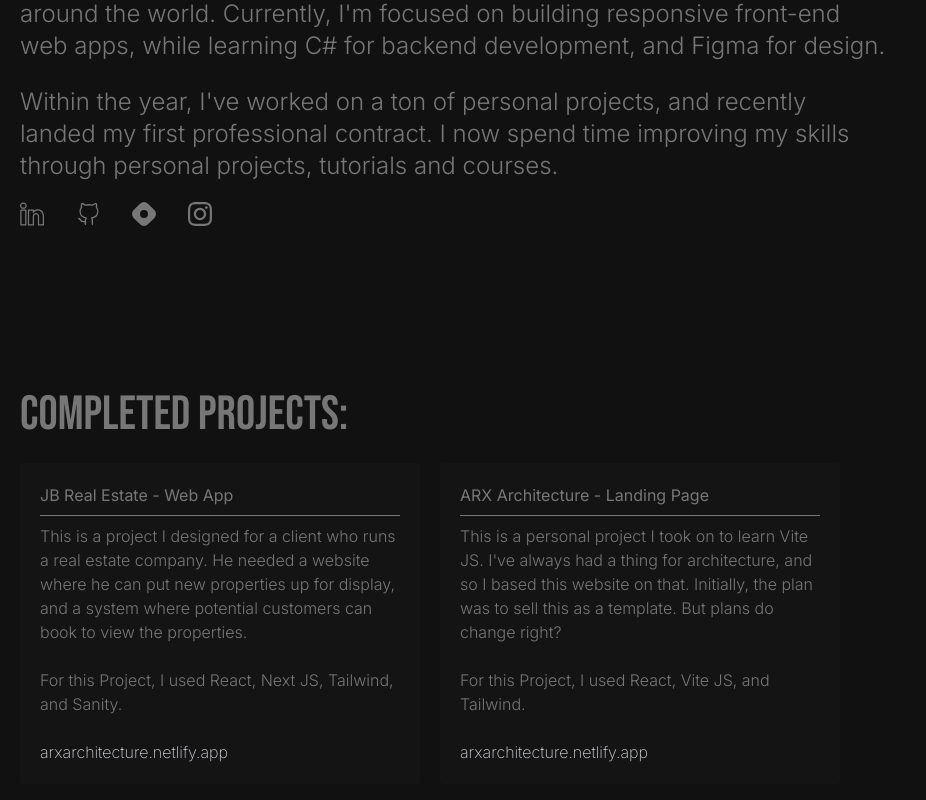
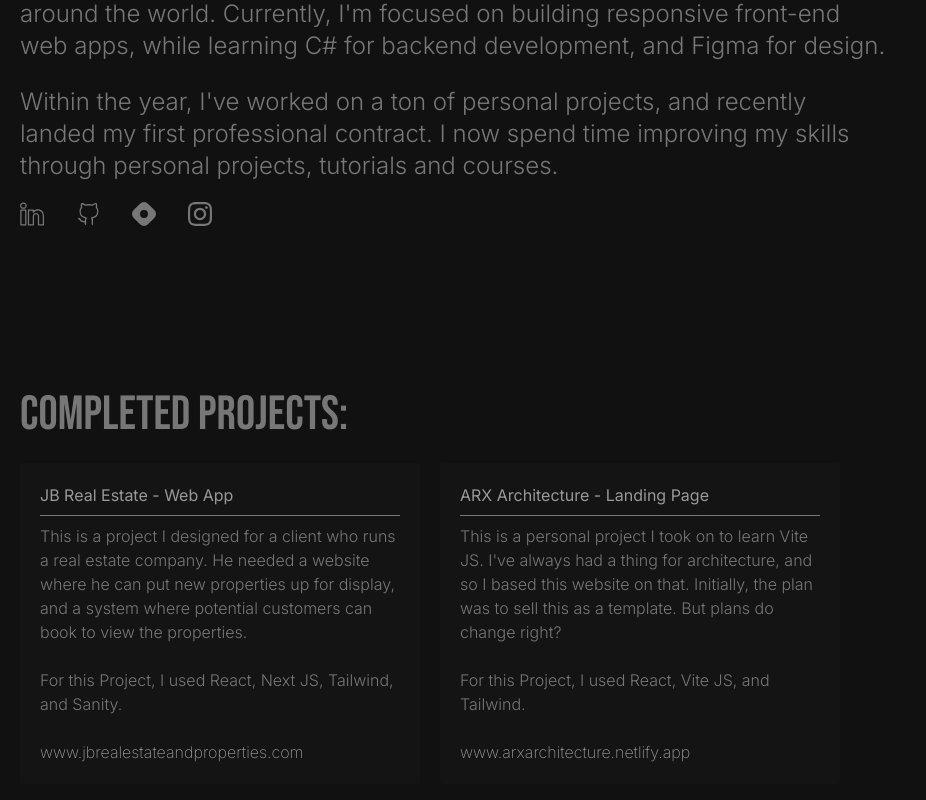
Before and after one commit to topboyasante/my-portfolio, a Next.js app: page / in a window 1280 px wide. Shown: the part 429-1229 px from the top of the page, without its empty margins (0-926 px from the left). Built offline with nearby package versions, Linux system fonts and the light colour scheme; a web font is replaced by a local one.

Commit message:
progress

```diff
--- a/src/components/page-sections/home/Projects.jsx
+++ b/src/components/page-sections/home/Projects.jsx
@@ -8,6 +8,7 @@ function Projects() {
       name:'JB Real Estate',
       type:'Web App',
       link:'https://jbrealestateandproperties.com',
+      url:'jbrealestateandproperties.com',
       description:`This is a project I designed for a client who runs a real estate company.
       He needed a website where he can put new properties up for display, and a system where
       potential customers can book to view the properties.`,
@@ -18,6 +19,7 @@ function Projects() {
       name:'ARX Architecture',
       type:'Landing Page',
       link:'https://arxarchitecture.netlify.app',
+      url:'arxarchitecture.netlify.app',
       description:`This is a personal project I took on to learn Vite JS.
       I've always had a thing for architecture, and so I based this website on that.
       Initially, the plan was to sell this as a template. But plans do change right?`,
@@ -36,13 +38,13 @@ function Projects() {
                     projects.map((item)=>{
                       return(
                           <section className='rounded p-3 lg:p-5 hover:text-white ease duration-500 bg-[#141414]'>
-                            <p className='pb-2'>{item.name} - {item.type}</p>
+                            <p className='pb-2 text-[#999999]'>{item.name} - {item.type}</p>
                             <hr className='border-[#777777]'/>
                             <p className='pt-2 font-light'>{item.description}</p>
                             <br />
                             <p className='font-light'>{item.tools}</p>
                             <br />
-                            <a href={item.link} target="_blank" className='text-gray-300 font-extralight'>arxarchitecture.netlify.app</a>
+                            <a href={item.link} target="_blank" className='text-[#999999] font-extralight'>www.{item.url}</a>
                           </section>
                       )
                     })
```
